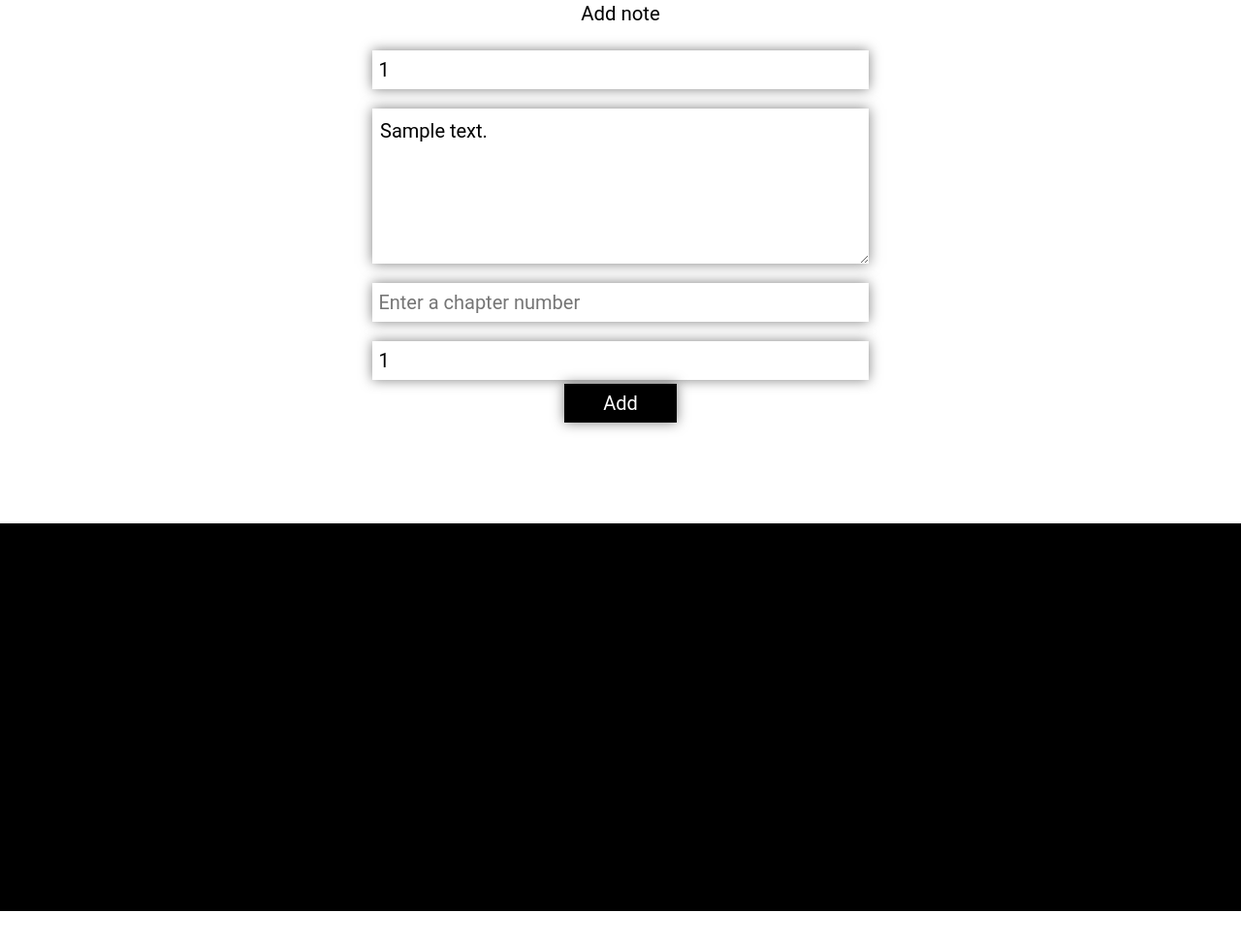
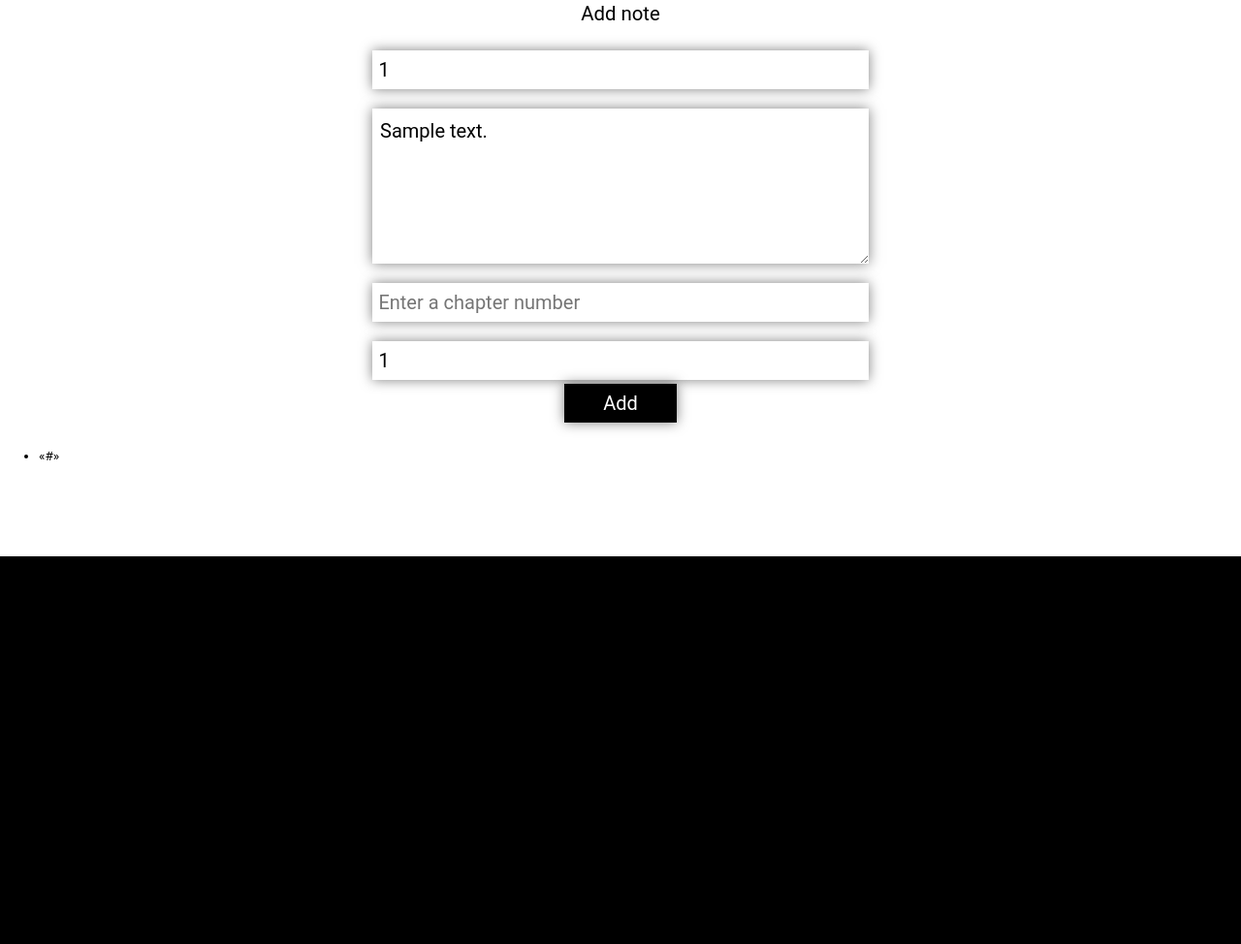
Before and after one commit to kunansy/ReadingTracker, a Python web app: template templates/notes/add_note.html in a window 1280 px wide. Shown: the part 275-1249 px from the top of the page at 97% size. Before the commit the page ends 1215 px from the top, so only its background shows below. Run offline with Jinja, Linux system fonts and the light colour scheme; the template is opened without the code that fills it: most values are stand-ins (such as "Sample title", 1, 10 or a date in 2020); some libraries are stand-ins or nearby versions.

Commit message:
links list added

```diff
--- a/templates/notes/add_note.html
+++ b/templates/notes/add_note.html
@@ -42,6 +42,12 @@
         </fieldset>
         </form>
     </div>
+
+    <ul class="links-list" title="Note links">
+        {% for link in links | sort %}
+            <li onclick="addLink('[[{{ link }}]]')" value="[[{{ link }}]]"> «{{ link | capitalize }}» </li>
+        {% endfor %}
+    </ul>
 {%- else -%}
     {% import 'errors/not_found.html' as not_found %}
     {% call not_found.not_found('materials') %} {% endcall %}
```
